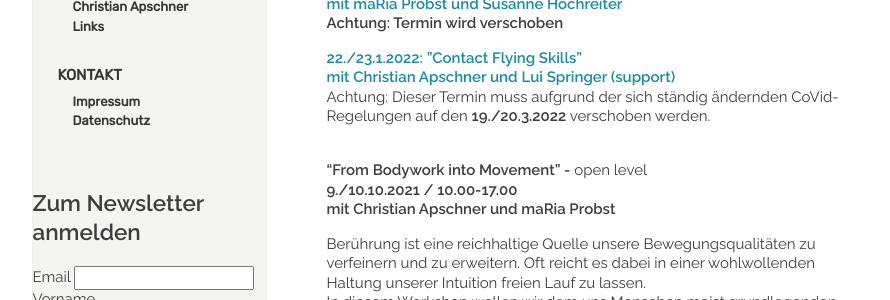
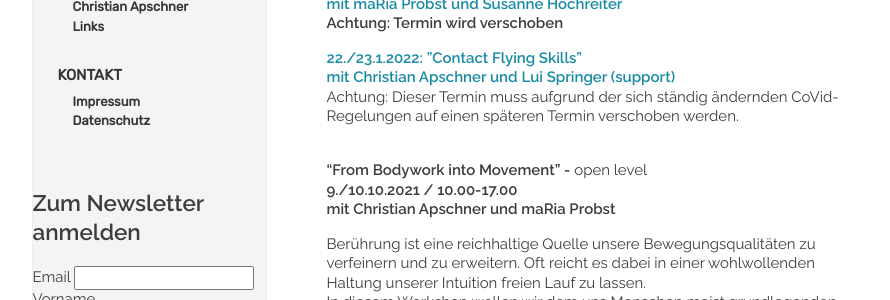
Before and after one commit to manulari/rollingpointat, a Jekyll site: the page built from _pages_de/workshops.md, in a window 1280 px wide and 900 px high, scrolled down 560 px. Shown: the part 172-472 px from the top of the window, without its empty margins (152-1042 px from the left). Built offline with Jekyll 4.4.1, drawn with Linux system fonts in a browser that asks for light colours; comment, search, counter and statistics services are not loaded; some of the changed text lies outside the part shown.

Commit message:
Update page (de) “workshops”

```diff
--- a/_pages_de/workshops.md
+++ b/_pages_de/workshops.md
@@ -18,7 +18,7 @@ Fotocredits: He Shao Hui
 
 [**22./23.1.2022: "Contact Flying Skills"**\
 **mit Christian Apschner und** **Lui Springer (support)**](#flying)\
-Achtung: Dieser Termin muss aufgrund der sich ständig ändernden CoVid-Regelungen auf den **19./20.3.2022** verschoben werden.\
+Achtung: Dieser Termin muss aufgrund der sich ständig ändernden CoVid-Regelungen auf einen späteren Termin verschoben werden.\
 &nbsp;
 
 <div class="named-anchor" id="bodywork"></div>
@@ -72,7 +72,7 @@ In diesem Sinne erwartet euch an diesem Wochenende:\
 **"Contact Flying Skills"** - advanced\
 **Sa/So 22./23.1.2022, 10.00-17.00  (ca 1,5h Mittagspause)**\
 **mit Christian Apschner und Lui Springer (support)**\
-**Achtung:** Dieser Termin muss aufgrund der sich ständig ändernden CoVid-Regelungen auf den **19./20.3.2022** verschoben werden.
+**Achtung:** Dieser Termin muss aufgrund der sich ständig ändernden CoVid-Regelungen auf einen späteren Termin verschoben werden.
 
 Der rollingpoint Workshop-Klassiker für alle CI-TänzerInnen mit sportlichen Ambitionen!
 
```
